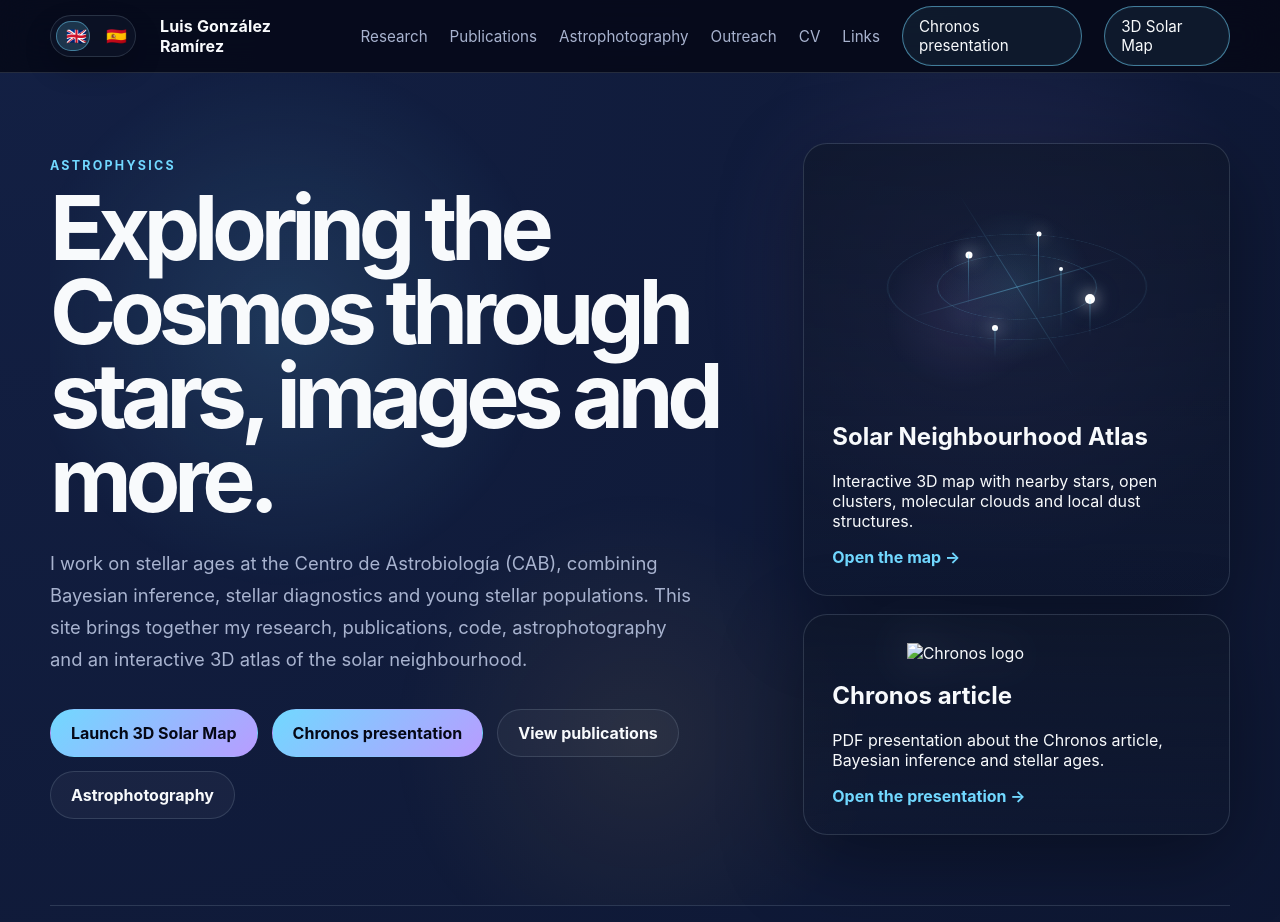
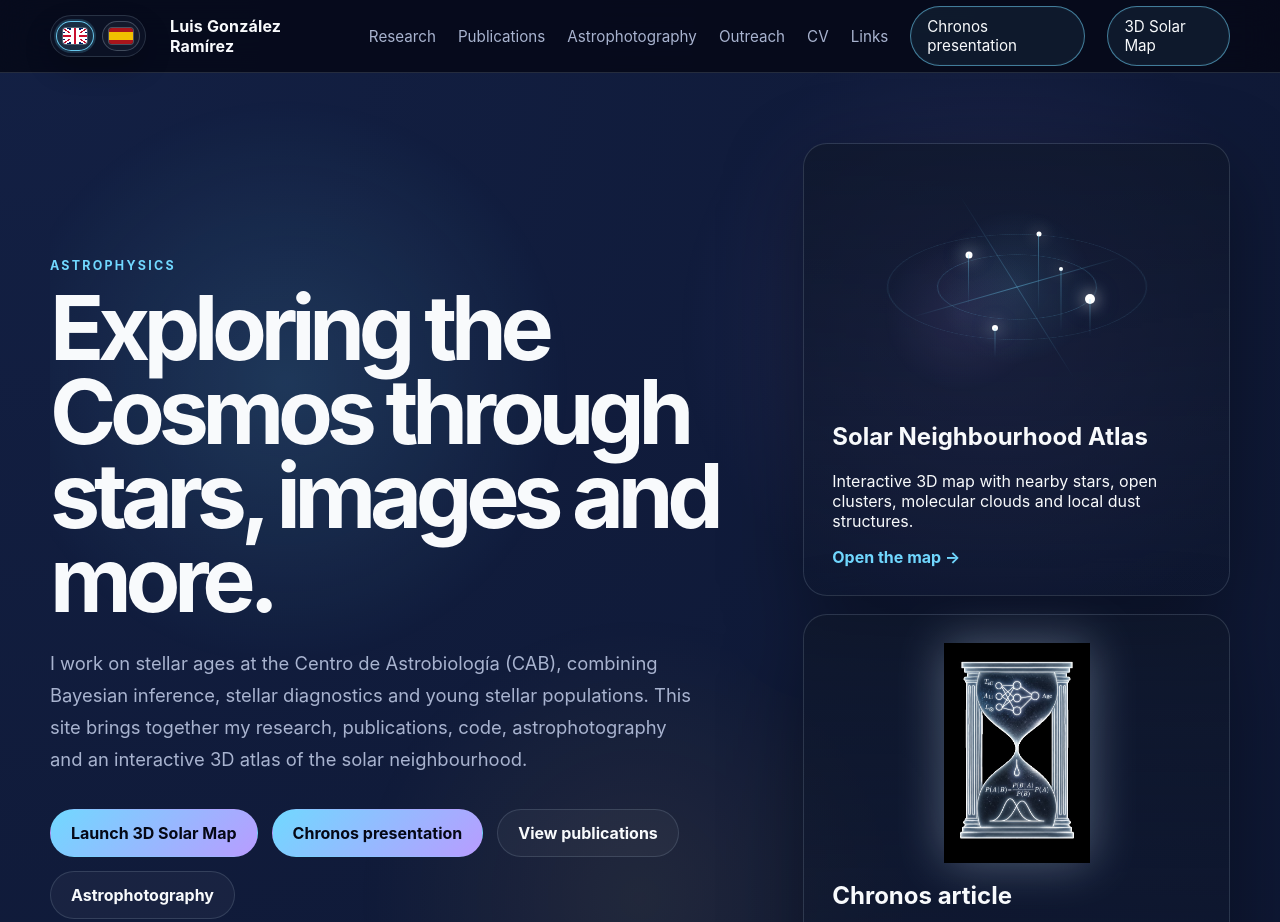
Before and after one commit to luisgonzalezramirez/luisgonzalezramirez.github.io, a plain HTML site: page index.html in a window 1280 px wide. Shown: the top 922 px of the page. Drawn offline with Linux system fonts and the light colour scheme.

Commit message:
Fix Chronos logo path

```diff
--- a/assets/css/styles.css
+++ b/assets/css/styles.css
@@ -1446,3 +1446,77 @@ body:not(.home-page) .reveal-on-scroll {
 @media(max-width:760px){
   .language-switcher{order:-3}
 }
+
+
+/* v1.2.1 CSS-drawn language flags: no emoji/font dependency ------------- */
+.language-switcher {
+  flex: 0 0 auto;
+  display: inline-flex;
+  align-items: center;
+  gap: 8px;
+  padding: 5px;
+  border: 1px solid var(--line);
+  border-radius: 999px;
+  background: rgba(15, 23, 42, 0.72);
+  backdrop-filter: blur(12px);
+  box-shadow: 0 12px 28px rgba(0,0,0,.20);
+}
+.lang-button.flag-button,
+.cv-selector .cv-tab.flag-button {
+  width: 38px;
+  height: 30px;
+  min-width: 38px;
+  min-height: 30px;
+  padding: 0;
+  border-radius: 999px;
+  border: 1px solid rgba(148, 163, 184, 0.35);
+  background: rgba(255,255,255,0.04);
+  display: inline-grid;
+  place-items: center;
+  cursor: pointer;
+  line-height: 1;
+  font-size: 0;
+}
+.lang-button.flag-button.active,
+.lang-button.flag-button[aria-pressed="true"],
+.cv-selector .cv-tab.flag-button.active {
+  border-color: rgba(113, 216, 255, 0.9);
+  background: rgba(113,216,255,.14);
+  box-shadow: 0 0 0 2px rgba(113, 216, 255, 0.18);
+}
+.flag {
+  display: block;
+  width: 24px;
+  height: 16px;
+  border-radius: 3px;
+  overflow: hidden;
+  box-shadow: 0 0 0 1px rgba(255,255,255,0.24);
+}
+.flag-es {
+  background: linear-gradient(
+    to bottom,
+    #aa151b 0 25%,
+    #f1bf00 25% 75%,
+    #aa151b 75% 100%
+  );
+}
+.flag-en {
+  position: relative;
+  background: #012169;
+}
+.flag-en::before {
+  content: "";
+  position: absolute;
+  inset: 0;
+  background:
+    linear-gradient(32deg, transparent 41%, #fff 41% 48%, #c8102e 48% 52%, #fff 52% 59%, transparent 59%),
+    linear-gradient(-32deg, transparent 41%, #fff 41% 48%, #c8102e 48% 52%, #fff 52% 59%, transparent 59%);
+}
+.flag-en::after {
+  content: "";
+  position: absolute;
+  inset: 0;
+  background:
+    linear-gradient(to right, transparent 34%, #fff 34% 44%, #c8102e 44% 56%, #fff 56% 66%, transparent 66%),
+    linear-gradient(to bottom, transparent 29%, #fff 29% 41%, #c8102e 41% 59%, #fff 59% 71%, transparent 71%);
+}
--- a/index.html
+++ b/index.html
@@ -6,13 +6,13 @@
 <meta content="width=device-width, initial-scale=1.0" name="viewport"/>
 <title>Luis González Ramírez | Astrophysics</title>
 <meta content="Astrophysics, stellar ages, Bayesian inference, spectral studies, astrophotography and an interactive 3D map of the solar neighbourhood." name="description"/>
-<link href="assets/css/styles.css?v=1.2" rel="stylesheet"/>
+<link href="assets/css/styles.css?v=1.2.1" rel="stylesheet"/>
 </head>
 <body class="home-page">
 <header class="site-header">
 <nav class="navbar"><div aria-label="Language selector" class="language-switcher">
-<button aria-label="English" aria-pressed="true" class="lang-button active" data-lang="en" title="English" type="button">🇬🇧</button>
-<button aria-label="Español" aria-pressed="false" class="lang-button" data-lang="es" title="Español" type="button">🇪🇸</button>
+<button aria-label="English" aria-pressed="true" class="lang-button flag-button active" data-lang="en" title="English" type="button"><span class="flag flag-en" aria-hidden="true"></span></button>
+<button aria-label="Español" aria-pressed="false" class="lang-button flag-button" data-lang="es" title="Español" type="button"><span class="flag flag-es" aria-hidden="true"></span></button>
 </div>
 <a aria-label="Home" class="brand" href="index.html">
 <span>Luis González Ramírez</span>
@@ -64,7 +64,7 @@
 <a class="text-link" data-i18n="open-the-map" href="map.html">Open the map →</a>
 </article>
 <article class="hero-card compact-hero-card chronos-card">
-<img alt="Chronos logo" class="chronos-logo" loading="lazy" src="assets/img/logo.png"/>
+<img alt="Chronos logo" class="chronos-logo" loading="lazy" src="assets/img/logo.jpg"/>
 <h2 data-i18n="chronos-article">Chronos article</h2>
 <p data-i18n="pdf-presentation-about-the-chronos-article-ba">PDF presentation about the Chronos article, Bayesian inference and stellar ages.</p>
 <a class="text-link" data-i18n="open-the-presentation" href="talk_chronos.html">Open the presentation →</a>
@@ -170,8 +170,8 @@
 <h2>Curriculum vitae</h2>
 <p class="section-intro" data-i18n="choose-a-language-to-preview-the-cv-inside-th">Choose a language to preview the CV inside the page. The direct PDF links remain available for download or opening in a new tab.</p>
 <div aria-label="CV language selector" class="cv-selector" role="tablist">
-<button class="cv-tab active" data-cv="assets/pdf/CV_Luis_Gonzalez_Ramirez_EN.pdf" data-label="English CV" data-label-es="CV en inglés" type="button">🇬🇧</button>
-<button class="cv-tab" data-cv="assets/pdf/CV_Luis_Gonzalez_Ramirez_ES.pdf" data-label="Spanish CV" data-label-es="CV en español" type="button">🇪🇸</button>
+<button class="cv-tab flag-button active" data-cv="assets/pdf/CV_Luis_Gonzalez_Ramirez_EN.pdf" data-label="English CV" data-label-es="CV en inglés" type="button"><span class="flag flag-en" aria-hidden="true"></span></button>
+<button class="cv-tab flag-button" data-cv="assets/pdf/CV_Luis_Gonzalez_Ramirez_ES.pdf" data-label="Spanish CV" data-label-es="CV en español" type="button"><span class="flag flag-es" aria-hidden="true"></span></button>
 </div>
 <div class="cv-viewer-card">
 <div class="cv-viewer-toolbar">
@@ -498,7 +498,7 @@
     "es": "Astrofísica, edades estelares, inferencia bayesiana, estudios espectrales, astrofotografía y un mapa 3D interactivo del entorno solar."
   }
 }</script><script src="https://cdnjs.cloudflare.com/ajax/libs/pdf.js/3.11.174/pdf.min.js"></script>
-<script src="assets/js/gallery.js?v=1.2"></script>
-<script src="assets/js/main.js?v=1.2"></script>
+<script src="assets/js/gallery.js?v=1.2.1"></script>
+<script src="assets/js/main.js?v=1.2.1"></script>
 </body>
 </html>
```
Also changed, not shown: map.html (+10 -6 lines), talk_chronos.html (+9 -5 lines), assets/img/astro/thumbs/M51_zoom_IC4278_thumb.jpg, assets/img/astro/thumbs/a6_lemmon_thumb.jpg, assets/img/astro/thumbs/m13_hercules_cluster_thumb.jpg, assets/img/astro/thumbs/m16_eagle_nebula_thumb.jpg, assets/img/astro/thumbs/m1_crab_nebula_thumb.jpg, assets/img/astro/thumbs/m42_orion_nebula_thumb.jpg, assets/img/astro/thumbs/m45_pleiades_cluster_thumb.jpg, assets/img/astro/thumbs/m51_galaxies_field_thumb.jpg, assets/img/astro/thumbs/m51_whirlpool_thumb.jpg, assets/img/astro/thumbs/m57_ring_nebula_thumb.jpg, assets/img/astro/thumbs/m81_m82_thumb.jpg, assets/img/astro/thumbs/m8_lagoon_nebula_thumb.jpg, 3 more files, 1 other file.
